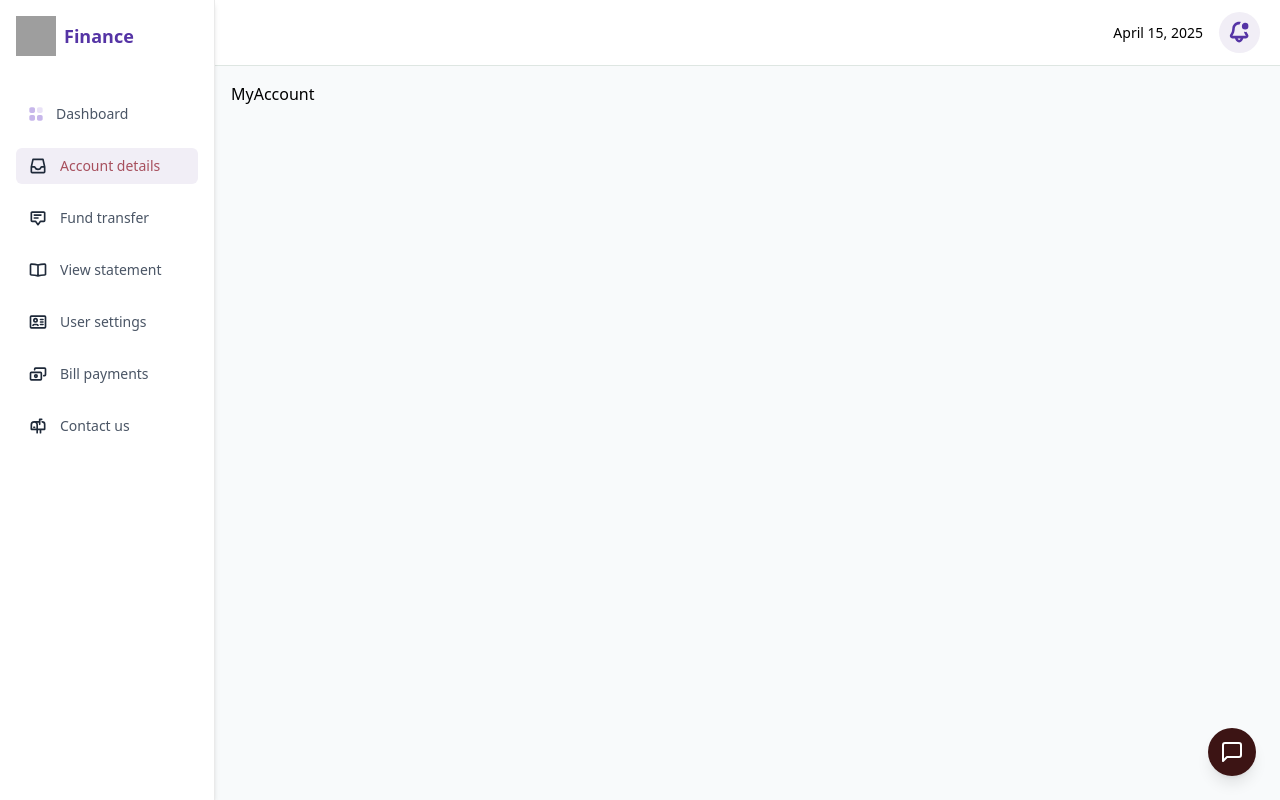
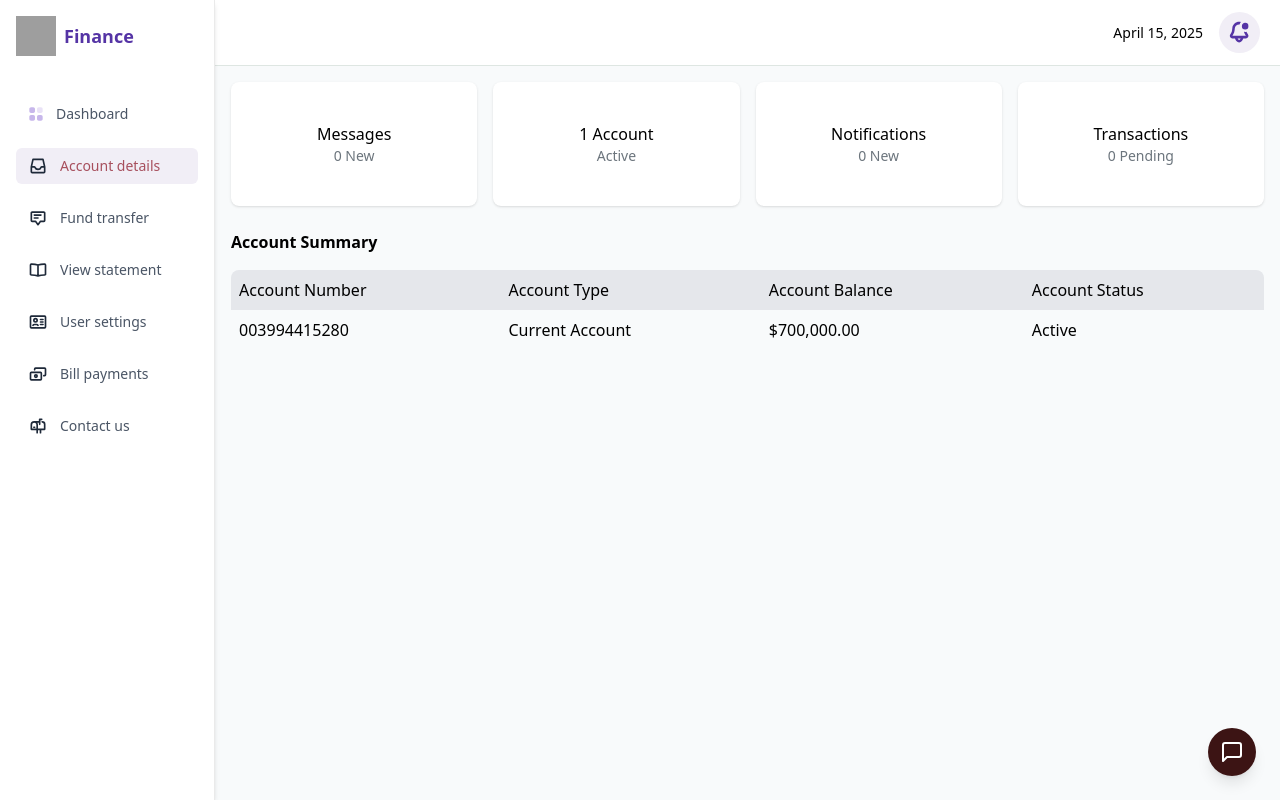
Before and after one commit to jazzygee36/onlineBanking, a React (Vite) app: page /my-account in a window 1280 px wide. Built offline with nearby package versions, Linux system fonts and the light colour scheme; grey boxes are pictures that could not be loaded.

Commit message:
statement

```diff
--- a/src/pages/dashboard/index.tsx
+++ b/src/pages/dashboard/index.tsx
@@ -20,9 +20,9 @@ const Dashboard = () => {
   return (
     <MainDashboard title={'Dashbaord'}>
       <div className='flex flex-col items-center justify-center gap-8  h-full'>
-        {/* <h4 className='font-semibold underline  text-gray-500 text-center'>
+        <h4 className='font-semibold underline  text-gray-500 text-center'>
           Navigate with the icons below.
-        </h4> */}
+        </h4>
 
         <div className='grid md:grid-cols-3 grid-cols-2 gap-16 '>
           {Board.map((board, index) => (
--- a/src/pages/myAccount/index.tsx
+++ b/src/pages/myAccount/index.tsx
@@ -1,7 +1,99 @@
 import MainDashboard from '../../components/dashboard';
+const Card = [
+  {
+    label: 'Messages',
+    title: '0 New',
+  },
+  {
+    label: '1 Account',
+    title: 'Active',
+  },
+  {
+    label: 'Notifications',
+    title: '0 New',
+  },
+  {
+    label: 'Transactions',
+    title: '0 Pending',
+  },
+];
+const AccountSummary = [
+  {
+    acctNumber: '003994415280',
+    acctType: 'Current Account',
+    acctBalance: '$700,000.00',
+    acctStatus: 'Active',
+  },
+];
 
 const MyAccount = () => {
-  return <MainDashboard title={'My Account'}>MyAccount</MainDashboard>;
+  return (
+    <MainDashboard title={'My Account'}>
+      <div className='grid grid-cols-1 md:grid-cols-2 lg:grid-cols-4 gap-4 mb-4'>
+        {Card.map((item, index) => (
+          <div
+            key={index}
+            className='bg-white shadow-sm rounded-lg p-10 flex flex-col items-center justify-center'
+          >
+            <h2 className='text-md font-medium'>{item.label}</h2>
+            <p className='text-sm font-normal text-[#6c757d]'>{item.title}</p>
+          </div>
+        ))}
+      </div>
+      <h1 className='font-semibold mt-6'>Account Summary</h1>
+
+      {/* Table for md and up */}
+      <div className='hidden md:block w-full overflow-x-auto mt-4 rounded-lg border border-none'>
+        <table className='min-w-[600px] w-full'>
+          <thead className='bg-gray-200'>
+            <tr>
+              <th className='p-2 font-medium text-left'>Account Number</th>
+              <th className='p-2 font-medium text-left'>Account Type</th>
+              <th className='p-2 font-medium text-left'>Account Balance</th>
+              <th className='p-2 font-medium text-left'>Account Status</th>
+            </tr>
+          </thead>
+          <tbody>
+            {AccountSummary.map((item, index) => (
+              <tr key={index}>
+                <td className='p-2'>{item.acctNumber}</td>
+                <td className='p-2'>{item.acctType}</td>
+                <td className='p-2'>{item.acctBalance}</td>
+                <td className='p-2'>{item.acctStatus}</td>
+              </tr>
+            ))}
+          </tbody>
+        </table>
+      </div>
+
+      {/* Card layout for small screens */}
+      <div className='md:hidden my-4 space-y-4'>
+        {AccountSummary.map((item, index) => (
+          <div
+            key={index}
+            className='bg-white shadow rounded-lg p-4 border border-gray-200'
+          >
+            <div className='mb-2 flex justify-between'>
+              <span className='font-medium'>Account Number: </span>
+              <span>{item.acctNumber}</span>
+            </div>
+            <div className='mb-2 flex justify-between'>
+              <span className='font-medium'>Account Type: </span>
+              <span>{item.acctType}</span>
+            </div>
+            <div className='mb-2 flex justify-between'>
+              <span className='font-medium'>Account Balance: </span>
+              <span>{item.acctBalance}</span>
+            </div>
+            <div className='mb-2 flex justify-between'>
+              <span className='font-medium '>Account Status: </span>
+              <span>{item.acctStatus}</span>
+            </div>
+          </div>
+        ))}
+      </div>
+    </MainDashboard>
+  );
 };
 
 export default MyAccount;
--- a/src/pages/signup/individual.form.tsx
+++ b/src/pages/signup/individual.form.tsx
@@ -232,8 +232,6 @@ const IndividualForm: FC<IndividualFormProps> = ({
                   { value: '', label: 'Select gender' },
                   { value: 'Male', label: 'Male' },
                   { value: 'Female', label: 'Female' },
-
-                  { value: 'Prefer not to say', label: 'Prefer not to say' },
                 ]}
                 name={'gender'}
                 value={formData.gender}
--- a/src/pages/statement/index.tsx
+++ b/src/pages/statement/index.tsx
@@ -1,7 +1,65 @@
 import MainDashboard from '../../components/dashboard';
+import HomeInput from '../../components/input';
+// import SelectInput from '../../components/selectInput';
+
+const AccountSummary = [
+  {
+    id: '1',
+    beneficiary: 'Jimmy',
+    acctNumber: '003994415280',
+    bankName: 'First Bank',
+    acctType: 'Current Account',
+    amount: '$700,000.00',
+    acctStatus: 'Complete',
+    date: '2025-04-01 14:55:04',
+    receipt: 'view',
+  },
+];
 
 const Statement = () => {
-  return <MainDashboard title={'Statement'}>Statement</MainDashboard>;
+  return (
+    <MainDashboard title={'Statement'}>
+      <h1 className='font-medium mt-6'>Transaction History</h1>
+      <div className='  p-4 my-4 flex items-center justify-between '>
+        <div className='w-[50%]'>
+          {' '}
+          <HomeInput type={'text'} placeholder={'Search...'} />
+        </div>
+        <div></div>
+        {/* <SelectInput option={[]} name={''} /> */}
+      </div>
+      <div className='hidden md:block w-full overflow-x-auto mt-4 rounded-lg border border-none'>
+        <table className='min-w-[600px] w-full'>
+          <thead className='bg-gray-200'>
+            <tr>
+              <th className='p-2 font-medium text-left'>S/N</th>
+              <th className='p-2 font-medium text-left'>Beneficiary</th>
+              <th className='p-2 font-medium text-left'>Account number</th>
+              <th className='p-2 font-medium text-left'>Bank name</th>
+              <th className='p-2 font-medium text-left'>Amount</th>
+              <th className='p-2 font-medium text-left'>Status</th>
+              <th className='p-2 font-medium text-left'>Date</th>
+              <th className='p-2 font-medium text-left'>Receipt</th>
+            </tr>
+          </thead>
+          <tbody>
+            {AccountSummary.map((item, index) => (
+              <tr key={index}>
+                <td className='p-2'>{item.id}</td>
+                <td className='p-2'>{item.beneficiary}</td>
+                <td className='p-2'>{item.acctNumber}</td>
+                <td className='p-2'>{item.bankName}</td>
+                <td className='p-2'>{item.amount}</td>
+                <td className='p-2'>{item.acctStatus}</td>
+                <td className='p-2'>{item.date}</td>
+                <td className='p-2'>{item.receipt}</td>
+              </tr>
+            ))}
+          </tbody>
+        </table>
+      </div>
+    </MainDashboard>
+  );
 };
 
 export default Statement;
--- a/src/pages/transfer/index.tsx
+++ b/src/pages/transfer/index.tsx
@@ -1,7 +1,29 @@
 import MainDashboard from '../../components/dashboard';
+import SelectInput from '../../components/selectInput';
 
 const Transfer = () => {
-  return <MainDashboard title={'Tranfer'}>Transfer</MainDashboard>;
+  return (
+    <MainDashboard title={'Tranfer'}>
+      <h1 className='font-medium mt-6'>Funds Transfer</h1>
+      <div className='w-full bg-gray-200 p-4 my-4 flex items-center justify-between '>
+        <div className='flex  gap-4'>
+          <h1 className='font-medium'> Account Number: </h1>
+          <h1> 003994415280</h1>
+        </div>
+      </div>
+      <div className='flex flex-col m-auto justify-center items-center w-full md:w-[30%]  gap-4'>
+        <h1 className='font-medium'> Destination Account: </h1>
+        <SelectInput
+          option={[
+            { value: '', label: 'Select account' },
+            { value: '', label: 'Local bank' },
+            { value: '', label: 'Oversea bank' },
+          ]}
+          name={''}
+        />
+      </div>
+    </MainDashboard>
+  );
 };
 
 export default Transfer;
--- a/src/utils/interface.tsx
+++ b/src/utils/interface.tsx
@@ -30,8 +30,8 @@ export interface SelectProps {
   label?: string;
   option: { value: string; label: string }[];
   name: string;
-  value: string;
-  onChange: (
+  value?: string;
+  onChange?: (
     e: React.ChangeEvent<HTMLInputElement | HTMLSelectElement>
   ) => void;
   border?: string;
```
